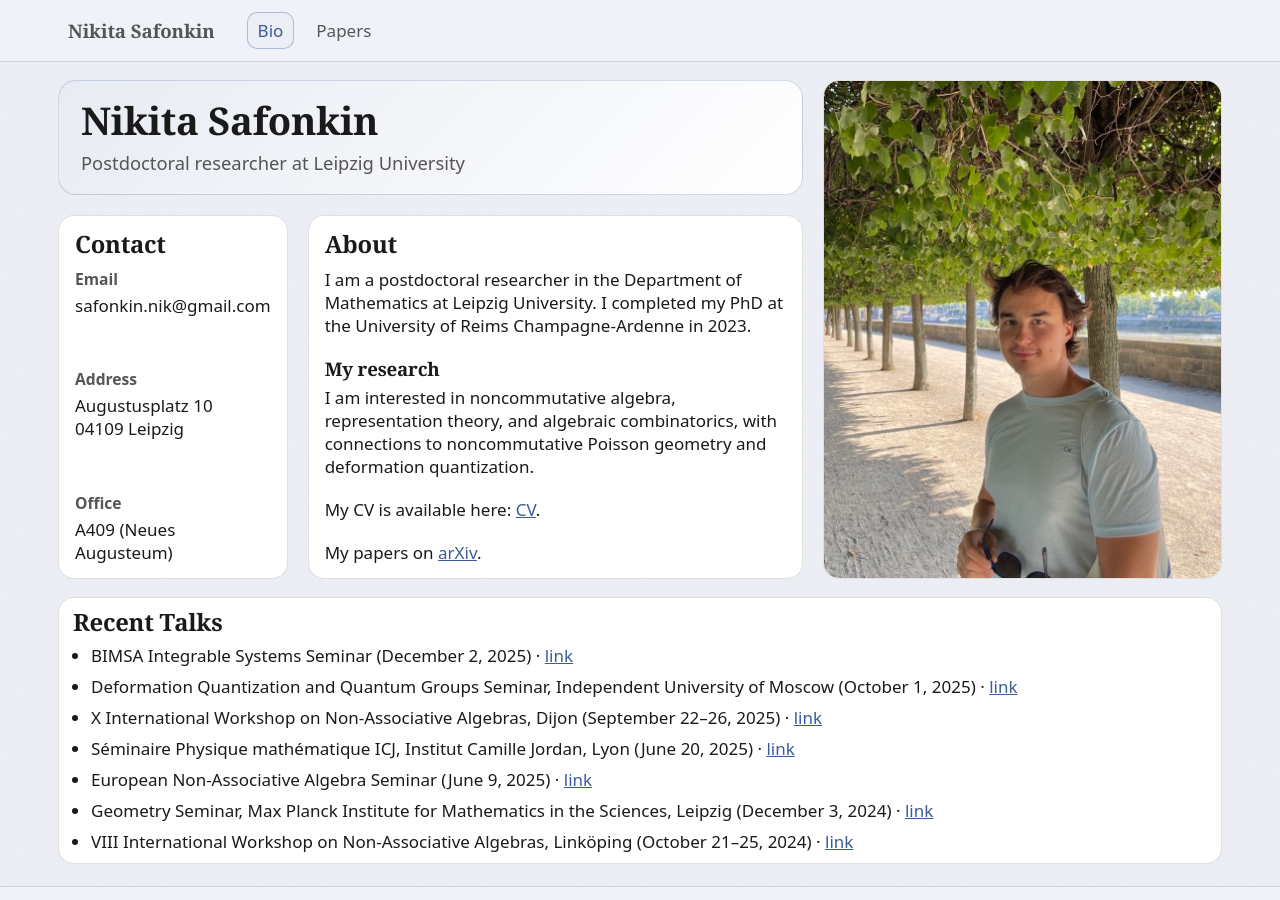
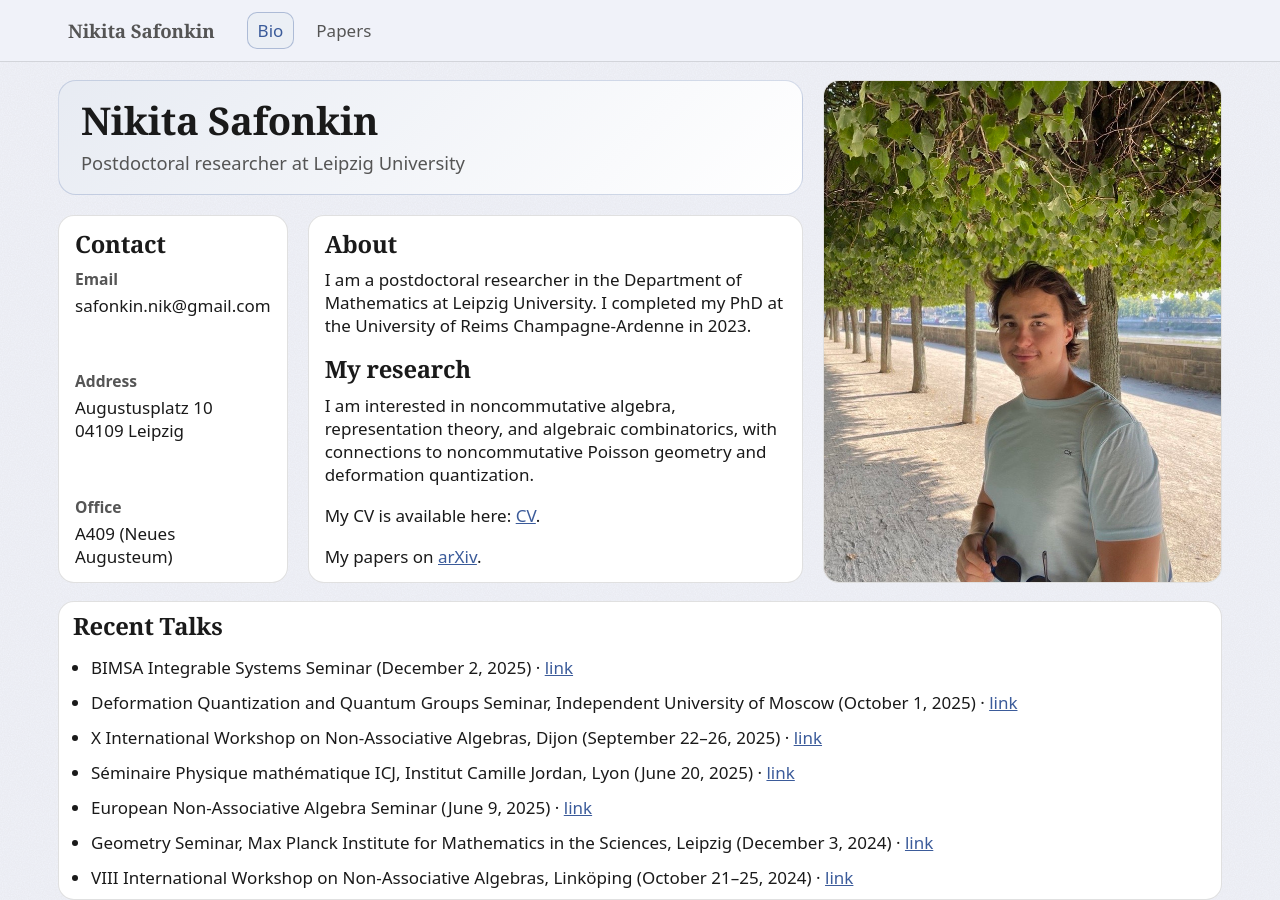
Before and after one commit to n-safonkin/n-safonkin.github.io, a Jekyll site: the page built from index.html, in a window 1280 px wide. Built offline with Jekyll 4.4.1, drawn with Linux system fonts in a browser that asks for light colours.

Commit message:
"My research" heading matches "About"; loosen talks spacing
- index.html: change <h3> "My research" → <h2> so it inherits the same
  serif h2 styling as "About"
- index.css: .about-research h2 gets the matching margin (0 0 10px)
- index.css: .talks-card h2 margin 8 → 16 px (100% increase between
  title and first item), .talks-card li margin 8 → 12 px (50% increase
  between items)

Co-Authored-By: Claude Opus 4.7 (1M context) <noreply@anthropic.com>

```diff
--- a/assets/index.css
+++ b/assets/index.css
@@ -92,9 +92,8 @@
   margin: 0;
 }
 
-.about-research h3{
-  margin: 0 0 6px;
-  font-size: 1.1rem;
+.about-research h2{
+  margin: 0 0 10px;
 }
 
 .about-research p{
@@ -107,7 +106,7 @@
 }
 
 .talks-card h2{
-  margin: 0 0 8px;
+  margin: 0 0 16px;
 }
 
 .talks-card .talks-list{
@@ -116,7 +115,7 @@
 }
 
 .talks-card .talks-list li{
-  margin: 0 0 8px;
+  margin: 0 0 12px;
 }
 
 .talks-card .talks-list li:last-child{
--- a/index.html
+++ b/index.html
@@ -53,7 +53,7 @@ extra_css:
       </p>
 
       <div class="about-research">
-        <h3>My research</h3>
+        <h2>My research</h2>
         <p>
           I am interested in noncommutative algebra, representation theory, and algebraic combinatorics,
           with connections to noncommutative Poisson geometry and deformation quantization.
```
